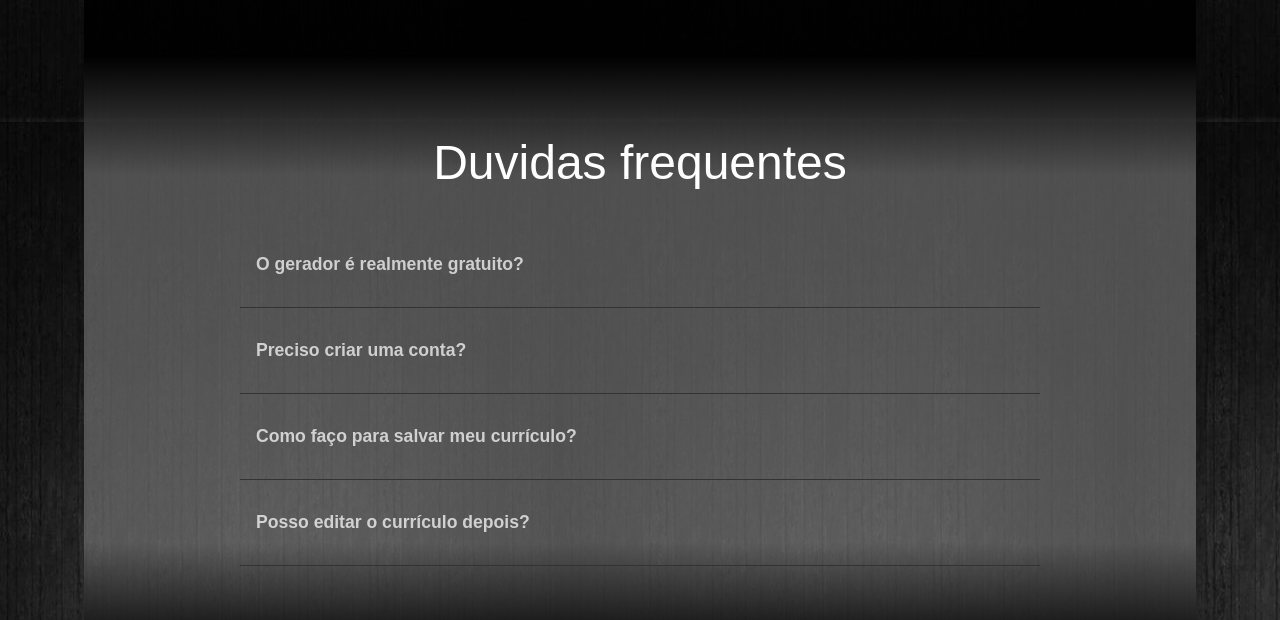
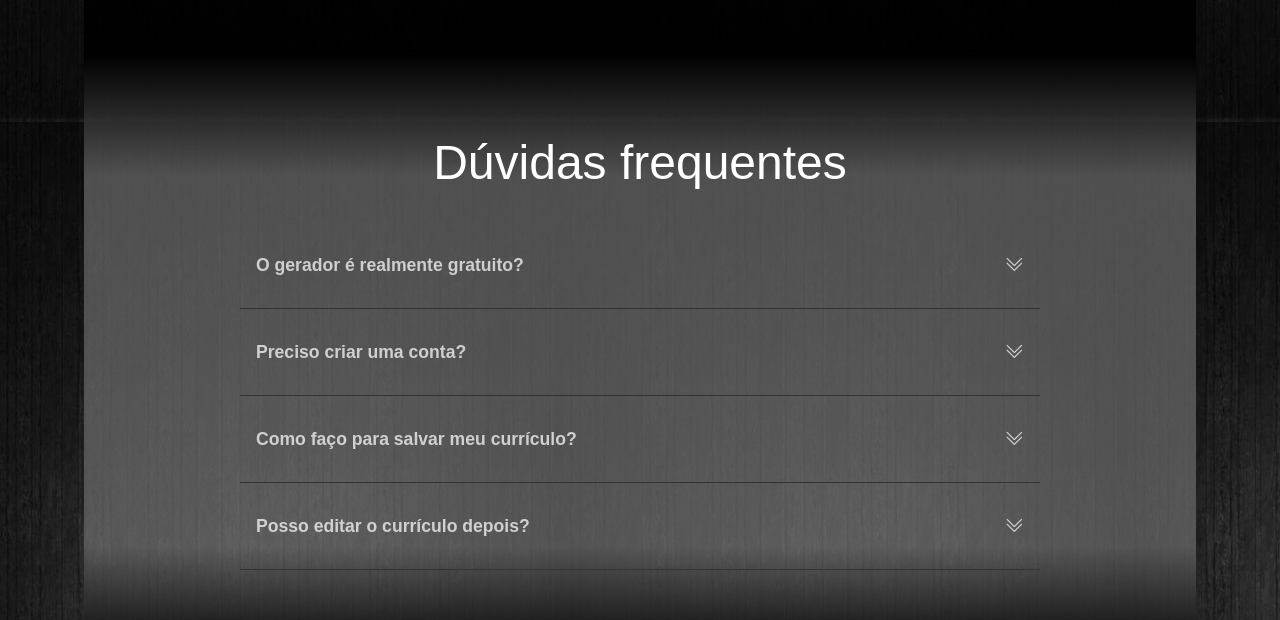
Before and after one commit to Matheus-Fernando-br/Gerador-de-Curriculo-Online, a React (Create React App) app in the folder frontend/: page / in a window 1280 px wide. Shown: the part 1880-2500 px from the top of the page. Built offline with nearby package versions, Linux system fonts and the light colour scheme; a web font is replaced by a local one.

Commit message:
Animações Tela Inicial

```diff
--- a/frontend/src/components/login/login.css
+++ b/frontend/src/components/login/login.css
@@ -13,7 +13,7 @@
   transition: all 0.3s;
 }
 
-.login-link:hover {
+.login-link:hover, .login-link.open {
   color: var(--cor-secundaria);
   transform: scale(0.98);
 }
--- a/frontend/src/components/login/login.js
+++ b/frontend/src/components/login/login.js
@@ -1,28 +1,61 @@
-import React, { useState } from "react";
+import React, { useState, useEffect, useRef } from "react";
 import "./login.css";
 
 function Login() {
   const [open, setOpen] = useState(false);
+  const [fixed, setFixed] = useState(false);
+  const containerRef = useRef(null);
+
+  // Fecha se clicar fora
+  useEffect(() => {
+    function handleClickOutside(e) {
+      if (containerRef.current && !containerRef.current.contains(e.target)) {
+        setOpen(false);
+        setFixed(false);
+      }
+    }
+    document.addEventListener("mousedown", handleClickOutside);
+    return () => document.removeEventListener("mousedown", handleClickOutside);
+  }, []);
+
+  // Helpers para hover que respeitam o estado 'fixed'
+  const handleEnter = () => {
+    if (!fixed) setOpen(true);
+  };
+  const handleLeave = () => {
+    if (!fixed) setOpen(false);
+  };
 
   return (
-    <div
-      className="login-container"
-      onMouseEnter={() => setOpen(true)}
-      onMouseLeave={() => setOpen(false)}
-    >
+    <div ref={containerRef} className="login-container">
+      {/* aplica handlers ao link */}
       <a
         href="#login"
-        className="login-link"
+        className={`login-link ${open || fixed ? "open" : ""}`}
         onClick={(e) => {
           e.preventDefault();
-          setOpen(!open);
+          // alterna "fixado"
+          if (fixed) {
+            setFixed(false);
+            setOpen(false);
+          } else {
+            setFixed(true);
+            setOpen(true);
+          }
         }}
+        onMouseEnter={handleEnter}
+        onMouseLeave={handleLeave}
       >
         <i className="bi bi-person-circle"></i> Login
       </a>
 
-      <div className={`login-submenu ${open ? "open" : ""}`}>
-        <form className="login-form">
+      {/* E também aplica handlers no submenu — garante que ao passar do link pra ele continue aberto */}
+      <div
+        className={`login-submenu ${open ? "open" : ""}`}
+        onMouseEnter={handleEnter}
+        onMouseLeave={handleLeave}
+      >
+        <form className="login-form" onSubmit={(e) => e.preventDefault()}>
           <input type="text" placeholder="Usuário" className="login-input" />
           <input type="password" placeholder="Senha" className="login-input" />
           <button type="submit" className="btn-login">
--- a/frontend/src/pages/telaInicial/telaInicial.css
+++ b/frontend/src/pages/telaInicial/telaInicial.css
@@ -226,19 +226,23 @@ html {
   border-bottom: 1px solid #333;
 }
 .telaInicial .faq-question {
+  display: flex;
+  justify-content: space-between;
+  align-items: center;
+  gap: 1rem;
   width: 100%;
   text-align: left;
   background: none;
   border: none;
   color: var(--cor-branca-apagada);
   font-family: "Josefin Sans", sans-serif;
-  font-optical-sizing: auto;
   font-size: 1.1rem;
   font-weight: 600;
   padding: 1rem;
   cursor: pointer;
-  transition: background 0.3s;
+  transition: background 0.3s, color 0.3s;
 }
+
 .telaInicial .faq-question:hover {
   background: rgba(255, 255, 255, 0.05);
 }
@@ -246,6 +250,8 @@ html {
   max-height: 0;
   overflow: hidden;
   transition: max-height 0.4s ease, opacity 0.3s ease;
+  font-family: "Nunito", sans-serif;
+  font-weight: 800;
   opacity: 0;
   padding: 0 1rem;
   margin-top: 2vh;
@@ -254,6 +260,24 @@ html {
   max-height: 300px;
   opacity: 1;
   padding-bottom: 1rem;
+}
+
+
+/* ícone animado */
+.telaInicial .faq-question i {
+  font-size: 1.2rem;
+  transition: transform 0.6s ease, color 0.5s ease;
+  color: var(--cor-branca-apagada);
+}
+
+.telaInicial .faq-question i:hover {
+  color: var(--cor-secundaria);
+}
+
+/* muda cor e anima o ícone quando aberto */
+.telaInicial .faq-question.open i {
+  transform: rotate(360deg);
+  color: var(--cor-secundaria);
 }
 
 /* PLUS */
@@ -337,6 +361,24 @@ html {
   border-radius: 0 0 50px 50px;
 }
 
+/* ANIMAÇÕES DE APARECER */
+.aparecer {
+  opacity: 1 !important;
+  transform: translateY(0) !important;
+}
+
+.delay1, .delay2, .delay3, .delay4 {
+  opacity: 0;
+  transform: translateY(40px);
+  transition: all 0.8s ease-out;
+}
+
+.delay1.aparecer { transition-delay: 0.2s; }
+.delay2.aparecer { transition-delay: 0.4s; }
+.delay3.aparecer { transition-delay: 0.6s; }
+.delay4.aparecer { transition-delay: 0.8s; }
+
+
 
 /* RESPONSIVE */
 @media (max-width: 900px) {
--- a/frontend/src/pages/telaInicial/telaInicial.js
+++ b/frontend/src/pages/telaInicial/telaInicial.js
@@ -1,5 +1,5 @@
 // src/pages/telaInicial/telaInicial.js
-import React, { useState, useEffect } from "react";
+import React, { useState, useEffect, useRef } from "react";
 import "./telaInicial.css";
 import "../../App.css";
 import { useNavigate } from "react-router-dom";
@@ -7,10 +7,14 @@ import Login from "../../components/login/login";
 
 export default function TelaInicial() {
   const [currentSlide, setCurrentSlide] = useState(0);
-  const slides = [
-    "/notebook.png",
-    "/notebook01.png",
-  ];
+  const slides = ["/notebook.png", "/notebook01.png"];
+  const navigate = useNavigate();
+
+  const [faqOpen, setFaqOpen] = useState(null);
+  const [menuOpen, setMenuOpen] = useState(false);
+
+  const toggleFaq = (i) => setFaqOpen(faqOpen === i ? null : i);
+  const toggleMenu = () => setMenuOpen(!menuOpen);
 
   useEffect(() => {
     const timer = setInterval(() => {
@@ -19,14 +23,28 @@ export default function TelaInicial() {
     return () => clearInterval(timer);
   }, [slides.length]);
 
-  const [faqOpen, setFaqOpen] = useState(null);
-  const toggleFaq = (i) => setFaqOpen(faqOpen === i ? null : i);
+  // === ANIMAÇÃO POR SCROLL ===
+  const observer = useRef(null);
 
-  const navigate = useNavigate();
+  useEffect(() => {
+    observer.current = new IntersectionObserver(
+      (entries) => {
+        entries.forEach((entry) => {
+          if (entry.isIntersecting) {
+            entry.target.classList.add("aparecer");
+          }
+        });
+      },
+      { threshold: 0.3 }
+    );
 
-  const [menuOpen, setMenuOpen] = useState(false);
+    const elements = document.querySelectorAll(".delay1, .delay2, .delay3, .delay4");
+    elements.forEach((el) => observer.current.observe(el));
 
-  const toggleMenu = () => setMenuOpen(!menuOpen);
+    return () => {
+      if (observer.current) observer.current.disconnect();
+    };
+  }, []);
 
   return (
     <div className="telaInicial">
@@ -51,18 +69,17 @@ export default function TelaInicial() {
       </nav>
 
       {/* BOTÃO FLUTUANTE */}
-        <div className="floating-button">
+      <div className="floating-button delay3">
         <button className="btn-floating" onClick={() => navigate("/gerador")}>
           Gerar currículo
         </button>
       </div>
 
-
-      {/* SECTION 1 */}
+      {/* HERO */}
       <section className="hero">
         <div className="hero-content">
-          <h1>Chega de não ser convocado para entrevistas</h1>
-            <button className="btn-green" onClick={() => navigate("/gerador")}>
+          <h1 className="delay1">Chega de não ser convocado para entrevistas</h1>
+          <button className="btn-green delay3" onClick={() => navigate("/gerador")}>
             Mude seu futuro agora
           </button>
         </div>
@@ -71,19 +88,18 @@ export default function TelaInicial() {
       {/* SECTION 2 */}
       <section className="sec2">
         <div className="overlay" />
-        <div className="curriculo-image">
+        <div className="curriculo-image delay1">
           <img src="/curriculo-preview.jpg" alt="Currículo" />
         </div>
-        <div className="text">
+        <div className="text delay1">
           <h2>Com poucos cliques, seu currículo sai formatado e de graça</h2>
         </div>
       </section>
 
-
       {/* SECTION 3 */}
       <section className="sec3" id="como-funciona">
-        <h2>Acesse de qualquer lugar</h2>
-        <div className="carousel">
+        <h2 className="delay1">Acesse de qualquer lugar</h2>
+        <div className="carousel delay2">
           <img
             src={slides[currentSlide]}
             alt="preview"
@@ -92,40 +108,26 @@ export default function TelaInicial() {
         </div>
       </section>
 
-      {/* SECTION 4 */}
+      {/* FAQ */}
       <section className="faq" id="duvidas">
-        <h2>Duvidas frequentes</h2>
-        <div className="faq-container">
+        <h2 className="delay1">Dúvidas frequentes</h2>
+        <div className="faq-container delay2">
           {[
-            {
-              q: "O gerador é realmente gratuito?",
-              a: "Sim! Você pode gerar quantos currículos quiser sem pagar nada.",
-            },
-            {
-              q: "Preciso criar uma conta?",
-              a: "Não é necessário criar conta para usar a versão gratuita.",
-            },
-            {
-              q: "Como faço para salvar meu currículo?",
-              a: "Após preencher o formulário, clique em 'Gerar Currículo' e o PDF será baixado automaticamente.",
-            },
-            {
-              q: "Posso editar o currículo depois?",
-              a: "Na versão gratuita, não há edição posterior. No Plano Plus, sim.",
-            },
+            { q: "O gerador é realmente gratuito?", a: "Sim! Você pode gerar quantos currículos quiser sem pagar nada." },
+            { q: "Preciso criar uma conta?", a: "Não é necessário criar conta para usar a versão gratuita." },
+            { q: "Como faço para salvar meu currículo?", a: "Após preencher o formulário, clique em 'Gerar Currículo' e o PDF será baixado automaticamente." },
+            { q: "Posso editar o currículo depois?", a: "Na versão gratuita, não há edição posterior. No Plano Plus, sim." },
           ].map((item, i) => (
-            <div key={i} className="faq-item">
+            <div key={i} className="faq-item delay3">
               <button
                 className={`faq-question ${faqOpen === i ? "open" : ""}`}
                 onClick={() => toggleFaq(i)}
               >
-                {item.q}
+                <span>{item.q}</span>
+                <i className={`bi ${faqOpen === i ? "bi-chevron-double-up" : "bi-chevron-double-down"}`}></i>
               </button>
-              <div
-                className={`faq-answer ${
-                  faqOpen === i ? "show" : ""
-                }`}
-              >
+
+              <div className={`faq-answer ${faqOpen === i ? "show" : ""}`}>
                 <p>{item.a}</p>
               </div>
             </div>
@@ -133,25 +135,25 @@ export default function TelaInicial() {
         </div>
       </section>
 
-      {/* SECTION 5 */}
+      {/* PLUS */}
       <section className="plus" id="plus">
-        <h2>Plano Plus</h2>
-        <p>Leve seu currículo para o próximo nível</p>
-        <p>
+        <h2 className="delay1">Plano Plus</h2>
+        <p className="delay2">Leve seu currículo para o próximo nível</p>
+        <p className="delay3">
           <span>Tenha acesso a recursos premium:</span>
           <br />• Personalize títulos e seções
           <br />• Formatação profissional
           <br />• Alteração de campos
           <br />• E suporte prioritário <br />
         </p>
-        <button className="btn-green">Assine o Plano Plus por apenas R$9,90</button>
+        <button className="btn-green delay4">Assine o Plano Plus por apenas R$9,90</button>
       </section>
 
-      {/* SECTION 6 */}
+      {/* QUEM SOMOS */}
       <section className="quem-somos" id="quem-somos">
         <div className="quem-somos-content">
-          <h2>Quem somos</h2>
-          <p>
+          <h2 className="delay1">Quem somos</h2>
+          <p className="delay3">
             Somos uma equipe dedicada a facilitar sua jornada profissional,
             oferecendo ferramentas que tornam o processo de criação de currículo
             rápido, simples e gratuito.
@@ -159,9 +161,11 @@ export default function TelaInicial() {
         </div>
       </section>
 
-      {/* SECTION 7 */}
+      {/* FINAL */}
       <section className="final">
-        <h2>Seu futuro começa com um bom <span>currículo</span></h2>
+        <h2 className="delay1">
+          Seu futuro começa com um bom <span>currículo</span>
+        </h2>
       </section>
     </div>
   );
```
Lines whose indentation alone changed are shown as unchanged.
